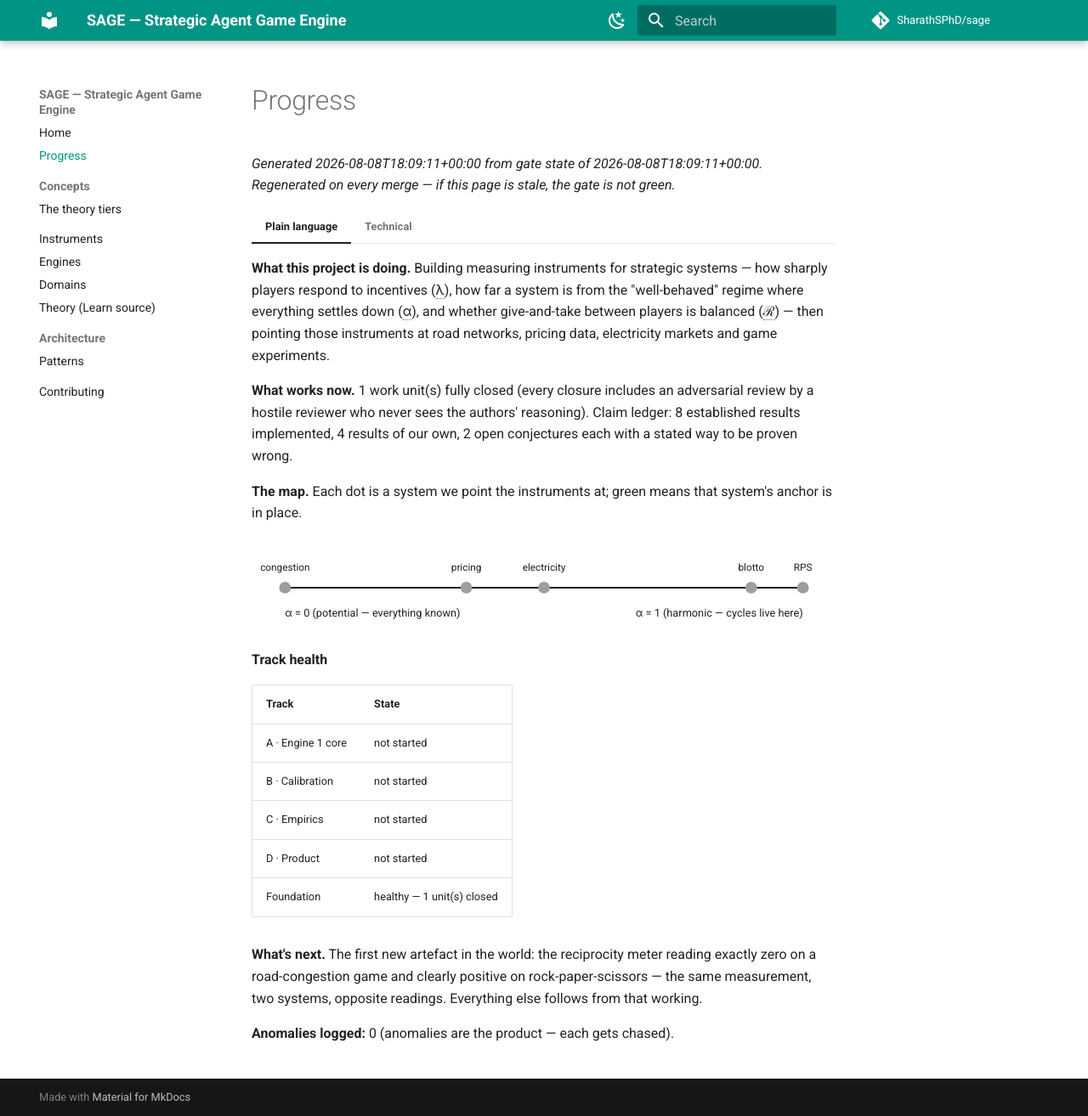
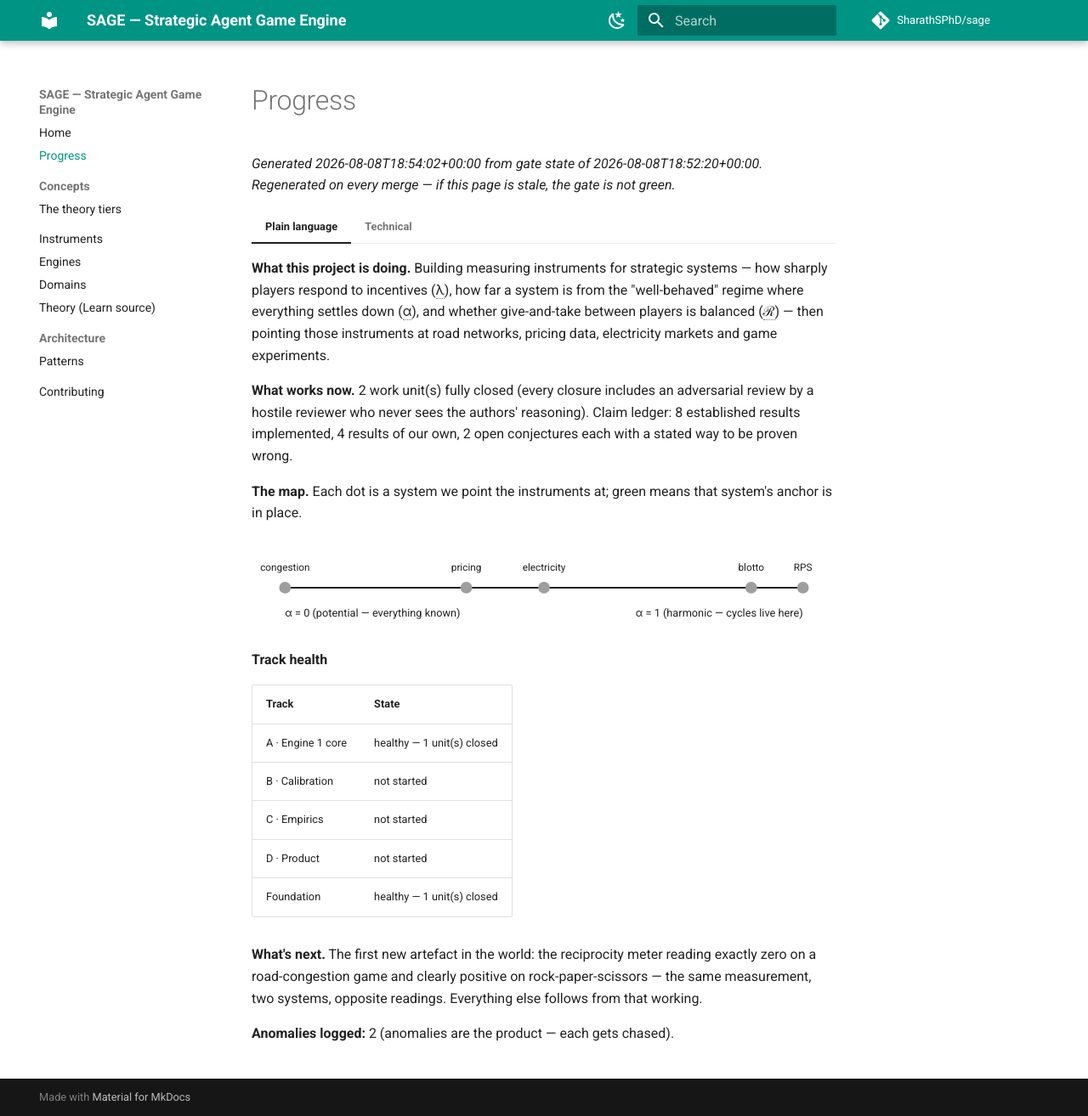
Before and after one commit to SharathSPhD/sage, an MkDocs documentation site: the page built from docs/progress/index.md, in a window 1280 px wide and 1314 px high. Shown: the whole window at 85% size. Built offline with MkDocs 1.6.1 and Material for MkDocs 9.7.7, drawn with Linux system fonts in a browser that asks for light colours; comment, search, counter and statistics services are not loaded.

Commit message:
docs(dashboard): reflect finite.response.reciprocity green (unit: finite.response.reciprocity)
Co-Authored-By: Claude Fable 5 <noreply@anthropic.com>

```diff
--- a/docs/progress/index.md
+++ b/docs/progress/index.md
@@ -1,12 +1,12 @@
 # Progress
 
-*Generated 2026-08-08T18:09:11+00:00 from gate state of 2026-08-08T18:09:11+00:00. Regenerated on every merge — if this page is stale, the gate is not green.*
+*Generated 2026-08-08T18:54:02+00:00 from gate state of 2026-08-08T18:52:20+00:00. Regenerated on every merge — if this page is stale, the gate is not green.*
 
 === "Plain language"
 
     **What this project is doing.** Building measuring instruments for strategic systems — how sharply players respond to incentives (<abbr title="logit precision: how strongly payoff differences translate into choice probabilities">λ</abbr>), how far a system is from the "well-behaved" regime where everything settles down (<abbr title="harmonic fraction of the **normalised** game: ‖u^H‖/(‖u^P‖+‖u^H‖) ∈ [0,1] from the Candogan flow decomposition">α</abbr>), and whether give-and-take between players is balanced (<abbr title="‖χ^eq − χ^eqᵀ‖_F / ‖χ^eq + χ^eqᵀ‖_F">ℛ</abbr>) — then pointing those instruments at road networks, pricing data, electricity markets and game experiments.
 
-    **What works now.** 1 work unit(s) fully closed (every closure includes an adversarial review by a hostile reviewer who never sees the authors' reasoning). Claim ledger: 8 established results implemented, 4 results of our own, 2 open conjectures each with a stated way to be proven wrong.
+    **What works now.** 2 work unit(s) fully closed (every closure includes an adversarial review by a hostile reviewer who never sees the authors' reasoning). Claim ledger: 8 established results implemented, 4 results of our own, 2 open conjectures each with a stated way to be proven wrong.
 
     **The map.** Each dot is a system we point the instruments at; green means that system's anchor is in place.
 
@@ -16,7 +16,7 @@
 
     | Track | State |
     |---|---|
-    | A · Engine 1 core | not started |
+    | A · Engine 1 core | healthy — 1 unit(s) closed |
     | B · Calibration | not started |
     | C · Empirics | not started |
     | D · Product | not started |
@@ -24,7 +24,7 @@
 
     **What's next.** The first new artefact in the world: the reciprocity meter reading exactly zero on a road-congestion game and clearly positive on rock-paper-scissors — the same measurement, two systems, opposite readings. Everything else follows from that working.
 
-    **Anomalies logged:** 0 (anomalies are the product — each gets chased).
+    **Anomalies logged:** 2 (anomalies are the product — each gets chased).
 
 === "Technical"
 
@@ -32,13 +32,18 @@
 
     | Unit | code | domain | statistical | documentation | adversarial | Overall |
     |---|---|---|---|---|---|---|
+    | `finite.response.reciprocity` | 🟢 | 🟢 | 🟢 | 🟢 | 🟢 | 🟢 |
     | `stage0` | 🟢 | 🟢 | 🟢 | 🟢 | 🟢 | 🟢 |
 
     **Claims ledger** — 8 `exact` · 4 `derived` · 2 `conjectured` · 2 `speculative` — [full ledger](https://github.com/SharathSPhD/sage/blob/main/memory/claims.md)
 
     **Benchmark results**
 
-    _No benchmark results yet — instruments arrive in Stage 1._
+    - `chi_fd_agreement` (correctness) — passed, unit `finite.response.reciprocity`
+    - `reciprocity_alpha_sweep` (statistical) — passed, unit `finite.response.reciprocity`
+    - `reciprocity_harmonic` (correctness) — passed, unit `finite.response.reciprocity`
+    - `reciprocity_potential` (correctness) — passed, unit `finite.response.reciprocity`
+    - `spectrum_reality` (correctness) — passed, unit `finite.response.reciprocity`
 
     **Open red-team objections**
 
```
